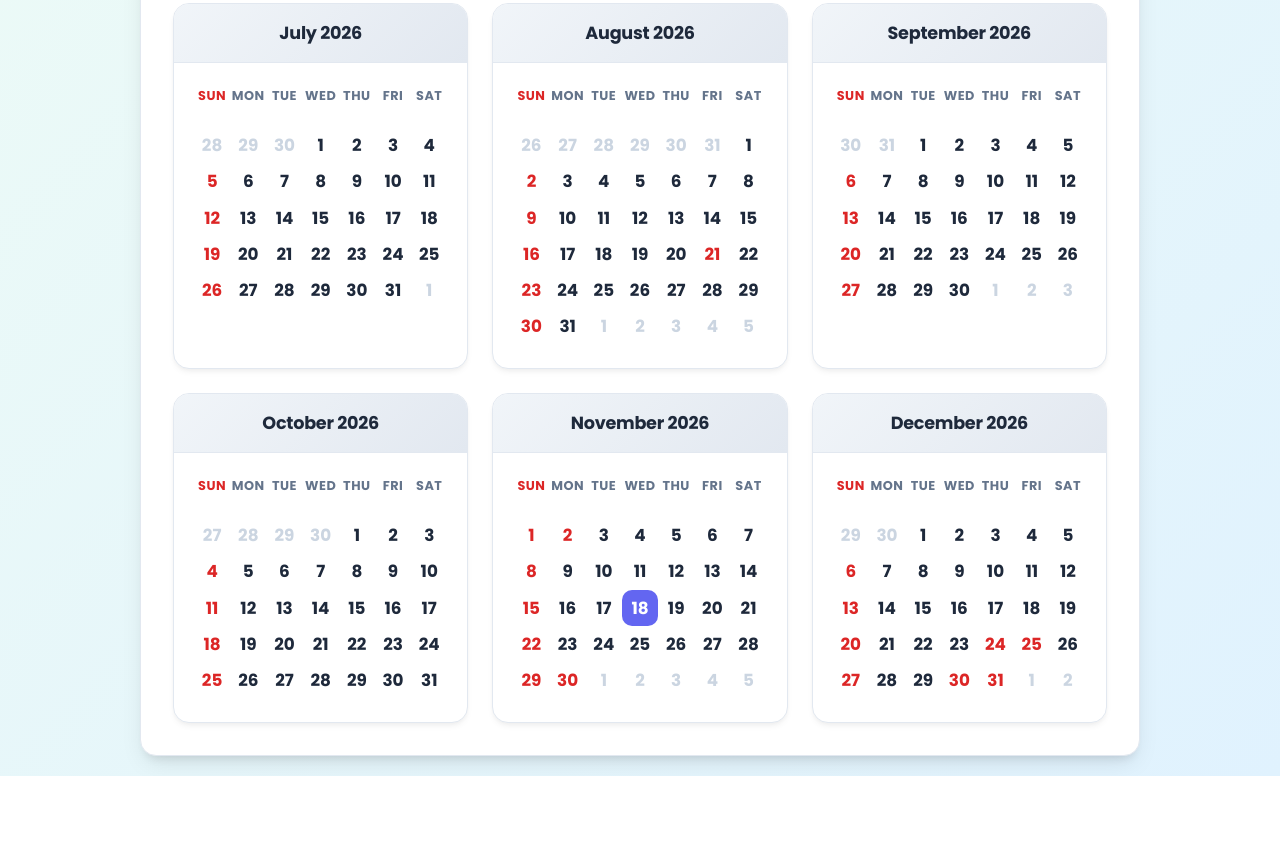
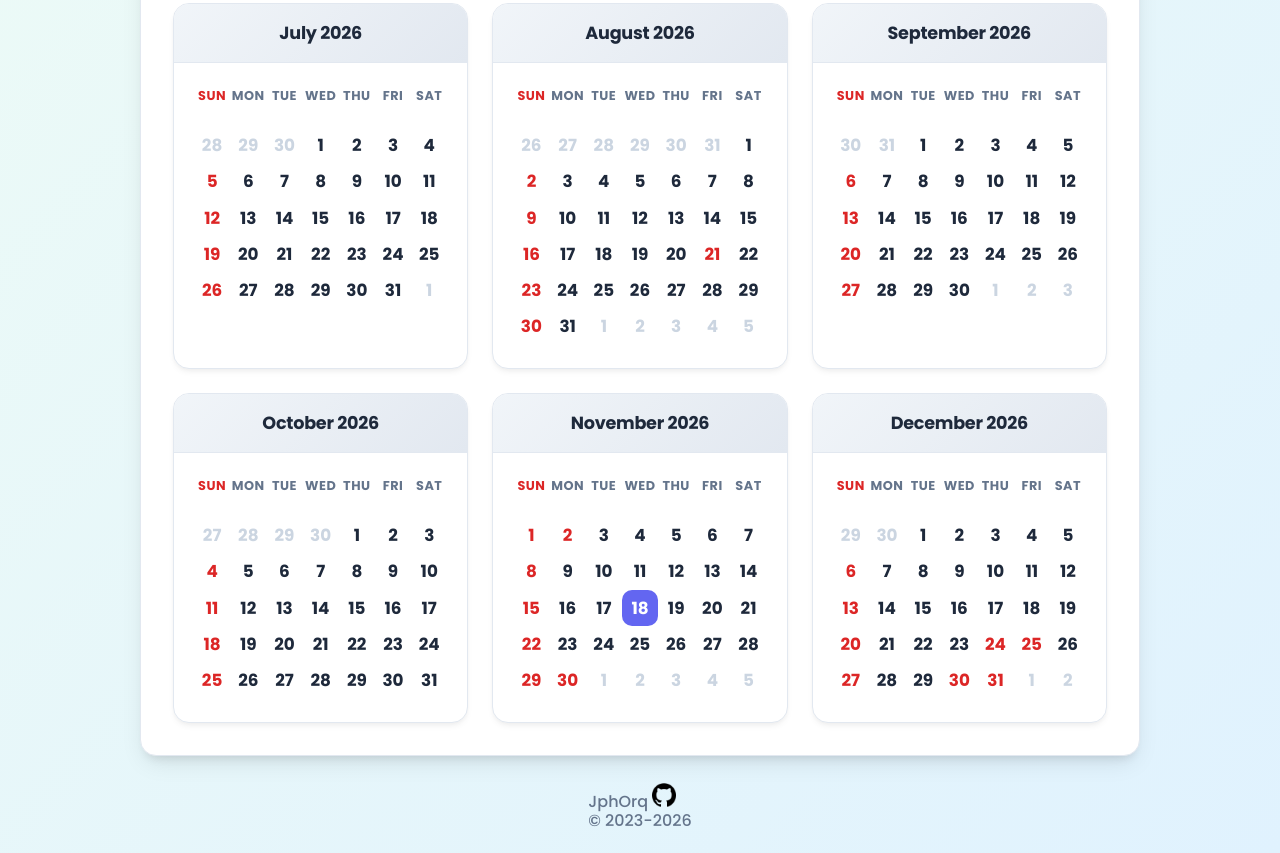
Before and after one commit to JphOrq/Basic-Calendar, a plain HTML site: page index.html in a window 1280 px wide. Shown: the part 896-1749 px from the top of the page. Before the commit the page ends 1672 px from the top, so only its background shows below. Drawn offline with nearby package versions, Linux system fonts and the light colour scheme.

Commit message:
update footer and styles

```diff
--- a/index.html
+++ b/index.html
@@ -27,8 +27,19 @@
         </header>
         <div class="all-months" id="all-months"></div>
     </div>
+    <br />
+    <footer class="main-footer reveal">
+        <p>
+            JphOrq
+            <a href="https://github.com/JphOrq" target="_blank">
+                <img id="github-icon" src="GitHub1.png" alt="GitHub" width="24" height="24" />
+            </a>
+            <br />
+            &copy; 2023-<span id="currentYear"></span>
+        </p>
+    </footer>
+
     <script src="https://cdnjs.cloudflare.com/ajax/libs/jspdf/2.4.0/jspdf.umd.min.js"></script>
     <script src="script.js"></script>
 </body>
-
 </html>
--- a/script.js
+++ b/script.js
@@ -146,6 +146,19 @@ populateYearDropdown();
 yearDropdown.addEventListener("change", updateYearFromDropdown);
 renderYear(year);
 
+// Get the current year
+var currentYear = new Date().getFullYear();
+
+// Update the content of the element with id="currentYear"
+document.addEventListener("DOMContentLoaded", function () {
+  var currentYearEl = document.getElementById("currentYear");
+  if (currentYearEl) {
+    currentYearEl.textContent = currentYear;
+  } else {
+    console.warn("Element #currentYear not found");
+  }
+});
+
 document.getElementById("export-pdf").addEventListener("click", function () {
   var { jsPDF } = window.jspdf;
   var doc = new jsPDF("p", "mm", "a4");
--- a/style.css
+++ b/style.css
@@ -15,6 +15,10 @@
   --card: #ffffff;
   --text: #1e293b;
   --text-muted: #64748b;
+  --muted: #64748b;
+  --muted-color: #64748b;
+  --text-color: #1e293b;
+  --footer-border: #e2e8f0;
   --border: #e2e8f0;
   --shadow: 0 10px 25px -5px rgba(0, 0, 0, 0.1), 0 8px 10px -6px rgba(0, 0, 0, 0.1);
   --shadow-hover: 0 20px 25px -5px rgba(0, 0, 0, 0.1), 0 10px 10px -5px rgba(0, 0, 0, 0.04);
@@ -24,11 +28,11 @@
 
 body {
   display: flex;
-  background: linear-gradient(135deg, #f0fdf4 0%, #e0f2fe 100%);
+  flex-direction: column;
+  align-items: center;
   min-height: 100vh;
   padding: 20px;
-  align-items: center;
-  justify-content: center;
+  background: linear-gradient(135deg, #f0fdf4 0%, #e0f2fe 100%);
   font-family: "Poppins", system-ui, -apple-system, sans-serif;
   color: var(--text);
 }
@@ -256,3 +260,39 @@ body {
   border-radius: 10px;
   transform: none;
 }
+
+/* Footer */
+.main-footer {
+    display: flex;
+    justify-content: center;
+    align-items: center;
+    padding: 2px 0;
+    margin: 0;
+    border: none;
+}
+
+.main-footer p {
+    margin: 0;
+    line-height: 1.2;
+}
+
+.main-footer p {
+  margin: 0;
+  font-weight: 500;
+  color: var(--muted-color, var(--muted));
+}
+
+.main-footer a {
+  text-decoration: none;
+  color: var(--text-color);
+}
+
+.main-footer img {
+  width: 24px;
+  height: 24px;
+  transition: var(--transition);
+}
+
+.main-footer a:hover img {
+  transform: scale(1.3) rotate(360deg);
+}
```
Also changed, not shown: GitHub.png (added), GitHub1.png (added).
